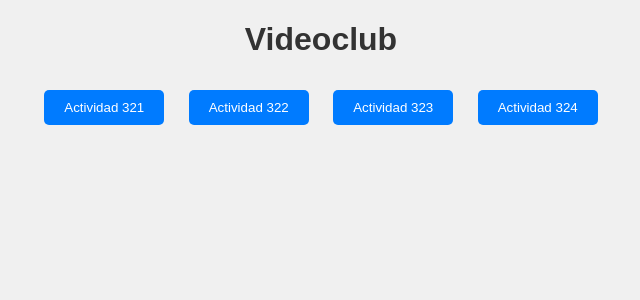
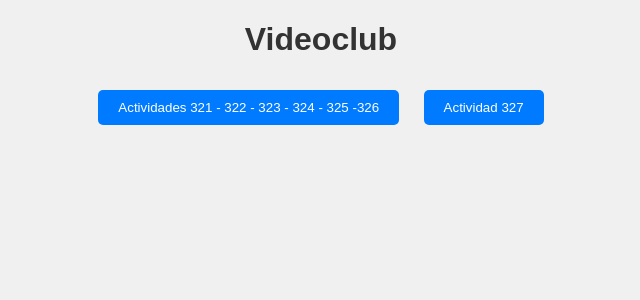
Before and after one commit to BorjaGomezRuiz/Videoclub, a PHP site: page / in a window 1280 px wide. Shown: the top 300 px of the page, without its empty margins (319-959 px from the left). Run offline with PHP 8.4, Linux system fonts and the light colour scheme.

Commit message:
Cambios en Index.php

```diff
--- a/src/index.php
+++ b/src/index.php
@@ -41,10 +41,8 @@
 <body>
     <h1>Videoclub</h1>
 
-    <button class="button" onclick="cambiarPagina('./Actividades/Inicio.php')" >Actividad 321</button>
-    <button class="button" onclick="cambiarPagina('./Actividades/Actividad322.html')" >Actividad 322</button>
-    <button class="button" onclick="cambiarPagina('./Actividades/Actividad323.html')" >Actividad 323</button>
-    <button class="button" onclick="cambiarPagina('./Actividades/Actividad324.html')" >Actividad 324</button>
+    <button class="button" onclick="cambiarPagina('./Actividades/Inicio.php')" >Actividades 321 - 322 - 323 - 324 - 325 -326 </button>
+    <button class="button" onclick="cambiarPagina('./Actividades/Inicio2.php')" >Actividad 327 </button>
 
     <script>
         function cambiarPagina(ruta) {
```
